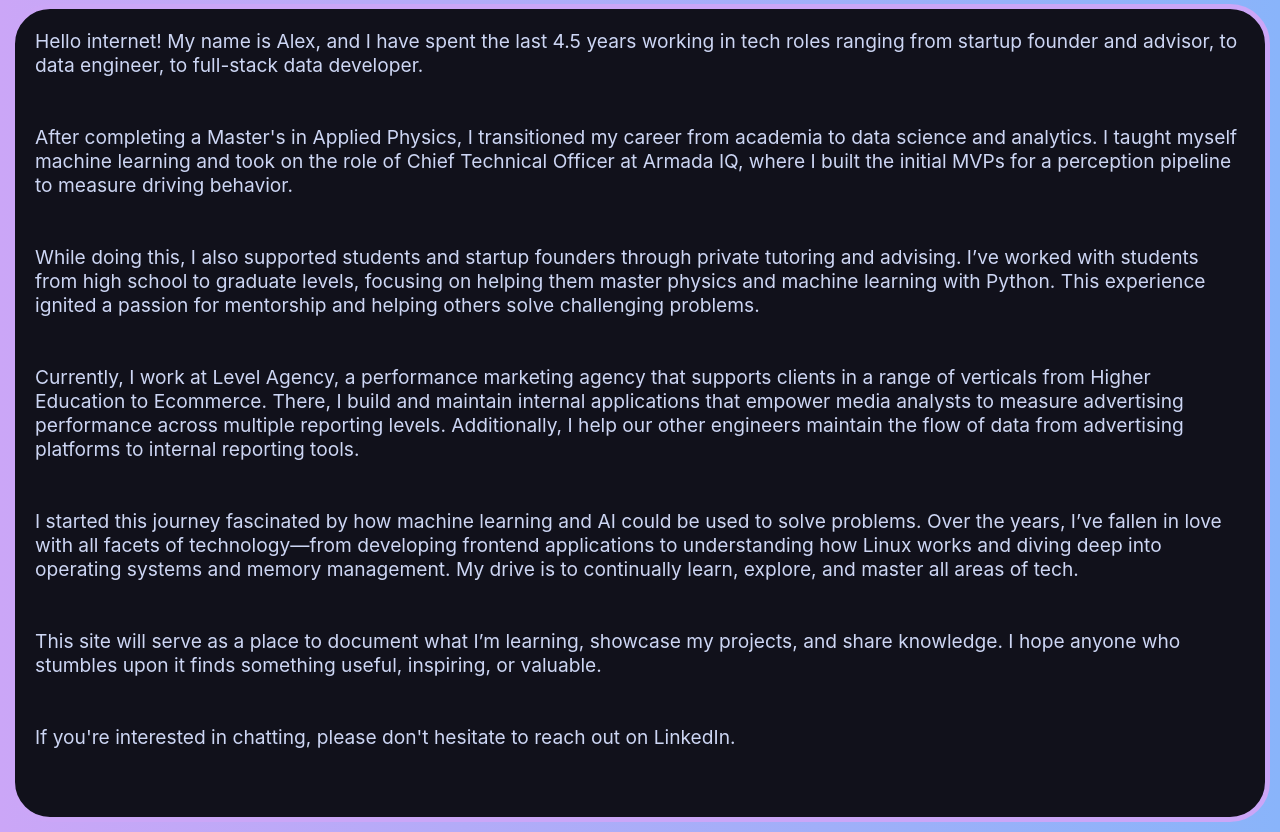
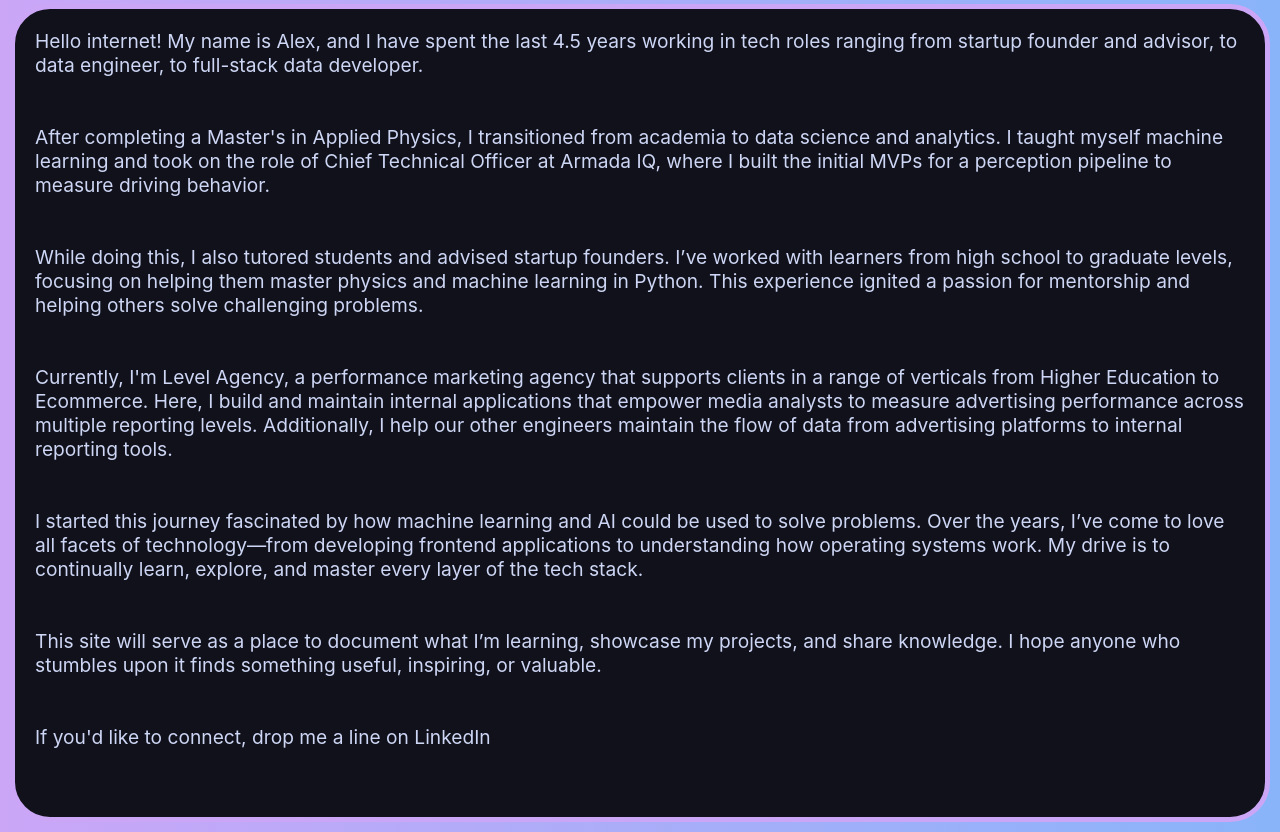
Before and after one commit to apalermo01/apalermo01.com, a React (Create React App) app: page /about in a window 1280 px wide. Shown: the part 400-1232 px from the top of the page. Built offline with nearby package versions, Linux system fonts and the light colour scheme.

Commit message:
updated language in home and about sections

```diff
--- a/public/content/about/about.md
+++ b/public/content/about/about.md
@@ -4,23 +4,22 @@ full-stack data developer.
 
 <br><br>
 
-After completing a Master's in Applied Physics, I transitioned my career from
+After completing a Master's in Applied Physics, I transitioned from
 academia to data science and analytics. I taught myself machine learning and
 took on the role of Chief Technical Officer at Armada IQ, where I built the
 initial MVPs for a perception pipeline to measure driving behavior.
 
 <br><br>
 
-While doing this, I also supported students and startup founders through private
-tutoring and advising. I’ve worked with students from high school to graduate
-levels, focusing on helping them master physics and machine learning with
-Python. This experience ignited a passion for mentorship and helping others
-solve challenging problems.
+While doing this, I also tutored students and advised startup founders. I’ve
+worked with learners from high school to graduate levels, focusing on helping
+them master physics and machine learning in Python. This experience ignited a
+passion for mentorship and helping others solve challenging problems.
 
 <br><br>
 
-Currently, I work at Level Agency, a performance marketing agency that supports
-clients in a range of verticals from Higher Education to Ecommerce. There, I
+Currently, I'm Level Agency, a performance marketing agency that supports
+clients in a range of verticals from Higher Education to Ecommerce. Here, I
 build and maintain internal applications that empower media analysts to measure
 advertising performance across multiple reporting levels. Additionally, I help
 our other engineers maintain the flow of data from advertising platforms to
@@ -29,10 +28,10 @@ internal reporting tools.
 <br><br>
 
 I started this journey fascinated by how machine learning and AI could be used
-to solve problems. Over the years, I’ve fallen in love with all facets of
-technology—from developing frontend applications to understanding how Linux
-works and diving deep into operating systems and memory management. My drive is
-to continually learn, explore, and master all areas of tech.
+to solve problems. Over the years, I’ve come to love all facets of
+technology—from developing frontend applications to understanding how operating
+systems work. My drive is to continually learn, explore, and master every layer
+of the tech stack.
 
 <br><br>
 
@@ -42,7 +41,6 @@ something useful, inspiring, or valuable.
 
 <br><br>
 
-If you're interested in chatting, please don't hesitate to reach out on
-LinkedIn.
+If you'd like to connect, drop me a line on [LinkedIn](https://www.linkedin.com/in/apalermo01/)
 
 <br><br>
--- a/src/components/home/homeStyles.css
+++ b/src/components/home/homeStyles.css
@@ -20,7 +20,7 @@
 
 .whatIDo-grid {
   display: grid;
-  grid-template-columns: 1fr 1fr 1fr;
+  grid-template-columns: 1fr 1fr 1fr 1fr;
 }
 
 .skillsContainer {
```
Also changed, not shown: public/content/home/home.md (+10 -11 lines).
